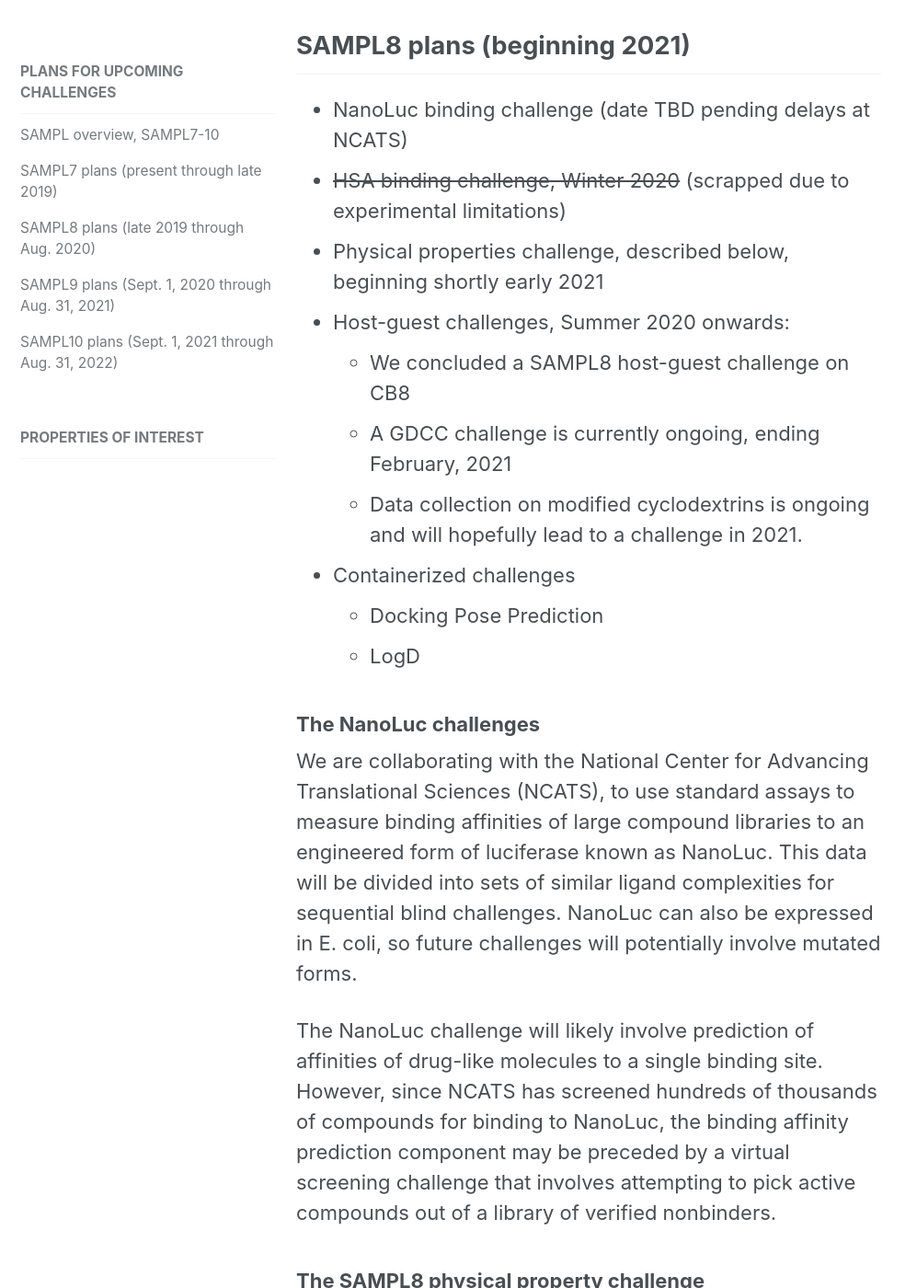
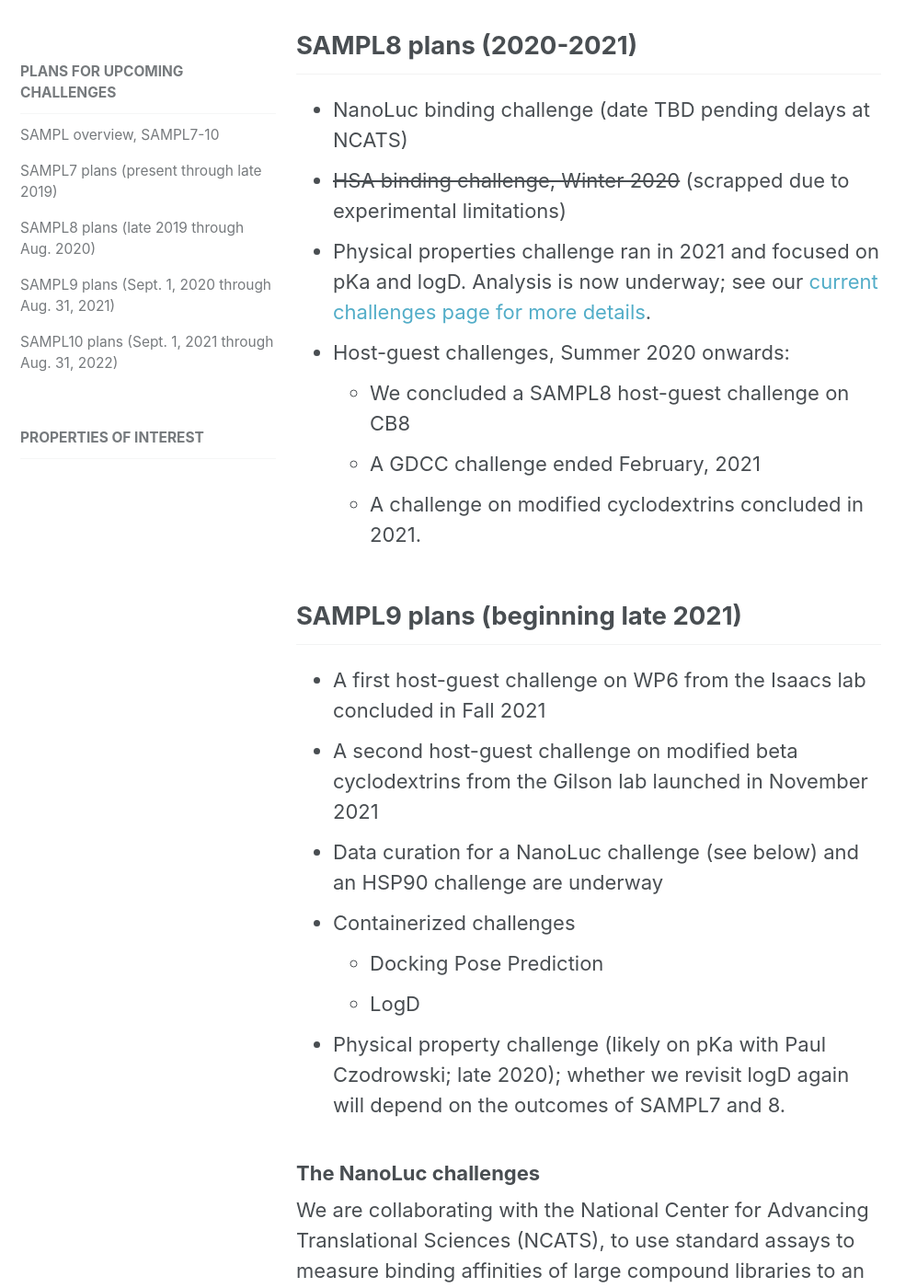
Before and after one commit to samplchallenges/samplchallenges.github.io, a Jekyll site: the page built from _roadmap/01_plans.md, in a window 1280 px wide and 1400 px high, scrolled down 2349 px. Shown: the whole window at 92% size, without its empty margins (0-997 px from the left). Built offline with Jekyll 4.4.1, drawn with Linux system fonts in a browser that asks for light colours; some of the changed text lies outside the part shown.

Commit message:
Add GCC flier, info on SAMPL9 bCD

```diff
--- a/_roadmap/01_plans.md
+++ b/_roadmap/01_plans.md
@@ -36,18 +36,24 @@ Moving forward, we will also work on running an automated arm of SAMPL challenge
 - Physical property prediction for a congeneric series; participants may predict (octanol-water) logP, pKa, or both. PAMPA permeability values are also optional. This is a partnership with the Ballatore lab at UCSD.
 
 
-## SAMPL8 plans (beginning 2021)
+## SAMPL8 plans (2020-2021)
 
 - NanoLuc binding challenge (date TBD pending delays at NCATS)
 - ~~HSA binding challenge, Winter 2020~~ (scrapped due to experimental limitations)
-- Physical properties challenge, described below, beginning shortly early 2021
+- Physical properties challenge ran in 2021 and focused on pKa and logD. Analysis is now underway; see our [current challenges page for more details](https://samplchallenges.github.io/current/).
 - Host-guest challenges, Summer 2020 onwards:
     - We concluded a SAMPL8 host-guest challenge on CB8
-    - A GDCC challenge is currently ongoing, ending February, 2021
-    - Data collection on modified cyclodextrins is ongoing and will hopefully lead to a challenge in 2021.
+    - A GDCC challenge ended February, 2021
+    - A challenge on modified cyclodextrins concluded in 2021.
+
+## SAMPL9 plans (beginning late 2021)
+- A first host-guest challenge on WP6 from the Isaacs lab concluded in Fall 2021
+- A second host-guest challenge on modified beta cyclodextrins from the Gilson lab launched in November 2021
+- Data curation for a NanoLuc challenge (see below) and an HSP90 challenge are underway
 - Containerized challenges
     - Docking Pose Prediction
     - LogD
+- Physical property challenge (likely on pKa with Paul Czodrowski; late 2020); whether we revisit logD again will depend on the outcomes of SAMPL7 and 8.
 
 ### The NanoLuc challenges
 
@@ -58,20 +64,10 @@ The NanoLuc challenge will likely involve prediction of affinities of drug-like
 However, since NCATS has screened hundreds of thousands of compounds for binding to NanoLuc, the binding affinity prediction component may be preceded by a virtual screening challenge that involves attempting to pick active compounds out of a library of verified nonbinders.
 
 
-### The SAMPL8 physical property challenge
-
-The SAMPL8 physical property challenge focuses on pKa and logD. Data just cleared legal review at GSK and the challenge is now live; see our [current challenges page for more details](https://samplchallenges.github.io/current/).
-
-
-### The SAMPL8 containerized challenges
+### The SAMPL9 containerized challenges
 
 We are creating an automated arm of SAMPL challenges to run methods head-to-head without human intervention to work around what we learned in [SAMPL4](https://link.springer.com/article/10.1007%2Fs10822-013-9702-2) - that human knowledge can be a key factor influencing the success of a computational drug discovery method. To accomplish this, we will use containerized [Docker](https://www.docker.com/resources/what-container) methods.
 
-## SAMPL9 plans (2022?)
-
-- Physical property challenge (likely on pKa with Paul Czodrowski; late 2020); whether we revisit logD again will depend on the outcomes of SAMPL7 and 8.
-- Host-guest binding challenges, summer 2021
-- Protein-ligand binding challenge TBD
 
 ## SAMPL10 plans (2023-2024?)
 
```
Also changed, not shown: _current_challenges/01_workshops.md (+3 -4 lines), index.md (+8 -2 lines), 1 other file.
